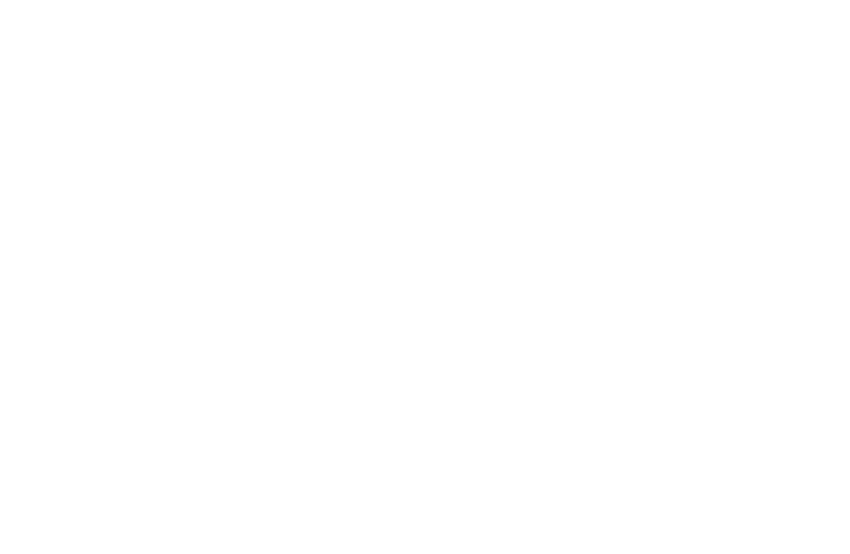
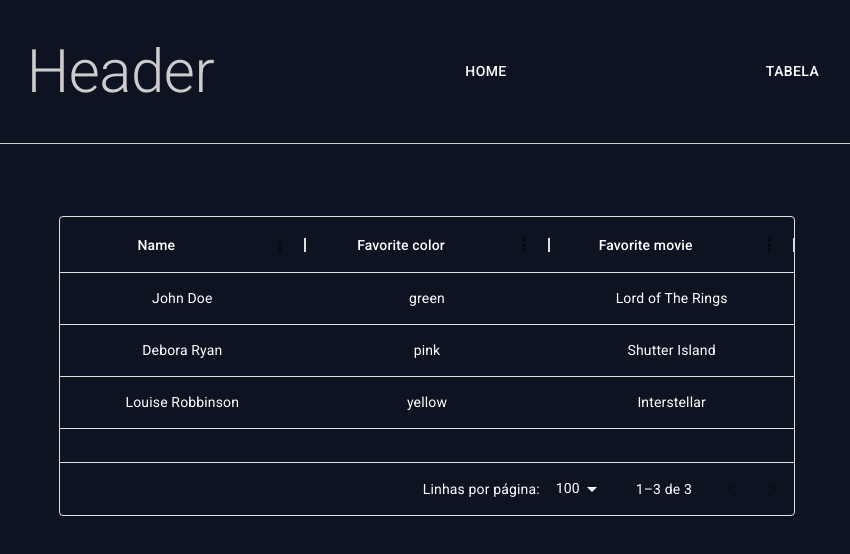
Before and after one commit to tuorjp/react_color_crud, a React (Vite) app: page /table in a window 1280 px wide. Before the commit this address had no page. Shown: the top 554 px of the page, without its empty margins (213-1063 px from the left). Built offline with nearby package versions, Linux system fonts and the light colour scheme; data requests are answered from the project's data file.

Commit message:
datagrid-json-server data mocked

```diff
--- a/db.json
+++ b/db.json
@@ -0,0 +1,22 @@
+{
+    "info": [
+        {
+            "id": 1,
+            "name": "John Doe",
+            "fav_color": "green",
+            "fav_movie": "Lord of The Rings"
+        },
+        {
+            "id": 2,
+            "name": "Debora Ryan",
+            "fav_color": "pink",
+            "fav_movie": "Shutter Island"
+        },
+        {
+            "id": 3,
+            "name": "Louise Robbinson",
+            "fav_color": "yellow",
+            "fav_movie": "Interstellar"
+        }
+    ]
+}
--- a/index.html
+++ b/index.html
@@ -4,7 +4,7 @@
     <meta charset="UTF-8" />
     <link rel="icon" type="image/svg+xml" href="/vite.svg" />
     <meta name="viewport" content="width=device-width, initial-scale=1.0" />
-    <title>Fluid background</title>
+    <title>Favorite color crud</title>
   </head>
   <body>
     <div id="root"></div>
--- a/package.json
+++ b/package.json
@@ -16,18 +16,21 @@
     "@fontsource/roboto": "^5.0.1",
     "@mui/icons-material": "^5.11.16",
     "@mui/material": "^5.13.2",
+    "@mui/x-data-grid": "^6.6.0",
     "react": "^18.2.0",
     "react-dom": "^18.2.0",
+    "react-query": "^3.39.3",
     "react-router": "^6.11.2",
     "react-router-dom": "^6.11.2"
   },
   "devDependencies": {
+    "@rocketseat/eslint-config": "^1.2.0",
     "@types/react": "^18.0.28",
     "@types/react-dom": "^18.0.11",
     "@typescript-eslint/eslint-plugin": "^5.57.1",
     "@typescript-eslint/parser": "^5.57.1",
     "@vitejs/plugin-react": "^4.0.0",
-    "eslint": "^8.38.0",
+    "eslint": "^8.42.0",
     "eslint-plugin-react-hooks": "^4.6.0",
     "eslint-plugin-react-refresh": "^0.3.4",
     "json-server": "^0.17.3",
--- a/src/layout/App/index.tsx
+++ b/src/layout/App/index.tsx
@@ -1,19 +1,33 @@
-import { Box, Typography } from "@mui/material";
-import { Outlet } from "react-router";
-
+/* eslint-disable prettier/prettier */
+import { Box, Button, Typography } from '@mui/material'
+import { Outlet, useNavigate } from 'react-router'
 
 export function DefaultLayout() {
+  const navigate = useNavigate()
   return (
-    <Box sx={{ backgroundColor: "#0d1320", height: '100vh', color: '#ccc' }}>
+    <Box sx={{ backgroundColor: '#0d1320', height: '100vh', color: '#ccc' }}>
       <Box
-        display='flex'
-        justifyContent='space-evenly'
-        alignItems='center'
-        sx={{ height: '9rem', width: '100%', mb: 5, borderBottom: '1px solid #cdcdcd'}}
+        display="flex"
+        justifyContent="space-evenly"
+        alignItems="center"
+        sx={{
+          height: '9rem',
+          width: '100%',
+          mb: 5,
+          borderBottom: '1px solid #cdcdcd',
+        }}
       >
-        <Typography variant="h2">Header</Typography>
+        <Box>
+          <Typography variant="h2">Header</Typography>
+        </Box>
+        <Box>
+          <Button onClick={() => navigate('/')}>Home</Button>
+        </Box>
+        <Box>
+          <Button onClick={() => navigate('/table')}>Tabela</Button>
+        </Box>
       </Box>
-      <Box>
+      <Box sx={{height: '100', mb:0}} display='flex' flexDirection='row' justifyContent='center'>
         <Outlet />
       </Box>
     </Box>
--- a/src/pages/Home/index.tsx
+++ b/src/pages/Home/index.tsx
@@ -1,25 +1,10 @@
-import { Box, TextField, Typography } from "@mui/material";
-import { useState } from "react";
-
+/* eslint-disable prettier/prettier */
+import { Box } from '@mui/material'
 
 export function Home() {
-  const [color, setColor] = useState('')
-
   return (
-    <Box
-      display='flex'
-      justifyContent='center'
-      mt={10}
-    >
-      <Box sx={{ backgroundColor: '#222338', p: 6, borderRadius: 3, gap: 2 }} display='flex' flexDirection='column'>
-        <Typography variant="h4">Hey, I'm homepage</Typography>
-        <Box display='flex' justifyContent='center'>
-          <Box sx={{ backgroundColor: color || '#ccc', width: 800, height: 300, mt: 5, borderRadius: 3}}></Box>
-        </Box>
-        <Box display='flex' justifyContent='center' mt={4}>
-          <TextField name="color" label="Write a hex color!" onChange={(e) => setColor(e.target.value)}/>
-        </Box>
-      </Box>
+    <Box>
+      ...
     </Box>
   )
 }
--- /dev/null
+++ b/src/pages/TablePage/index.tsx
@@ -0,0 +1,50 @@
+/* eslint-disable prettier/prettier */
+import { Box } from '@mui/material'
+import { DataGrid, GridColDef, ptBR } from '@mui/x-data-grid'
+import  { useEffect, useState } from 'react'
+
+const columns: GridColDef[] = [
+  {
+    field: 'name',
+    headerName: 'Name',
+    headerAlign: 'center',
+    align: 'center',
+    flex: 1,
+  },
+  {
+    field: 'fav_color',
+    headerName: 'Favorite color',
+    headerAlign: 'center',
+    align: 'center',
+    flex: 1,
+  },
+  {
+    field: 'fav_movie',
+    headerName: 'Favorite movie',
+    headerAlign: 'center',
+    align: 'center',
+    flex: 1,
+  },
+]
+
+export function TablePage() {
+  const [info, setInfo] = useState([])
+
+  const getData = async () => {
+    const response = await fetch('http://localhost:6060/info')
+    const data = await response.json()
+    setInfo(data)
+  }
+
+  useEffect(() => {
+    getData()
+  }, [])
+
+  console.log(info)
+
+  return (
+        <Box display="flex" justifyContent="center" p={4} width={800}>
+          <DataGrid sx={{height: 300}} localeText={ptBR.components.MuiDataGrid.defaultProps.localeText} rows={info} columns={columns} />
+        </Box>
+  )
+}
--- a/src/routes/index.tsx
+++ b/src/routes/index.tsx
@@ -1,13 +1,15 @@
-import { Route, Routes } from "react-router";
-import { DefaultLayout } from "../layout/App";
-import { Home } from "../pages/Home";
-
+/* eslint-disable prettier/prettier */
+import { Route, Routes } from 'react-router'
+import { DefaultLayout } from '../layout/App'
+import { Home } from '../pages/Home'
+import { TablePage } from '../pages/TablePage'
 
 export function Router() {
   return (
-        <Routes location={location} key={location.pathname}>
+    <Routes>
       <Route path="/" element={<DefaultLayout />}>
         <Route path="/" element={<Home />} />
+        <Route path="/table" element={<TablePage />} />
       </Route>
     </Routes>
   )
```
Also changed, not shown: src/App.tsx (+5 -4 lines), src/components/ColorPicker/index.tsx (added, +36 -0 lines), .eslintrc.cjs (deleted), src/.eslintrc.json (added), 1 other file (tests, documents, lock files or other folders). Lines whose indentation alone changed are shown as unchanged.
